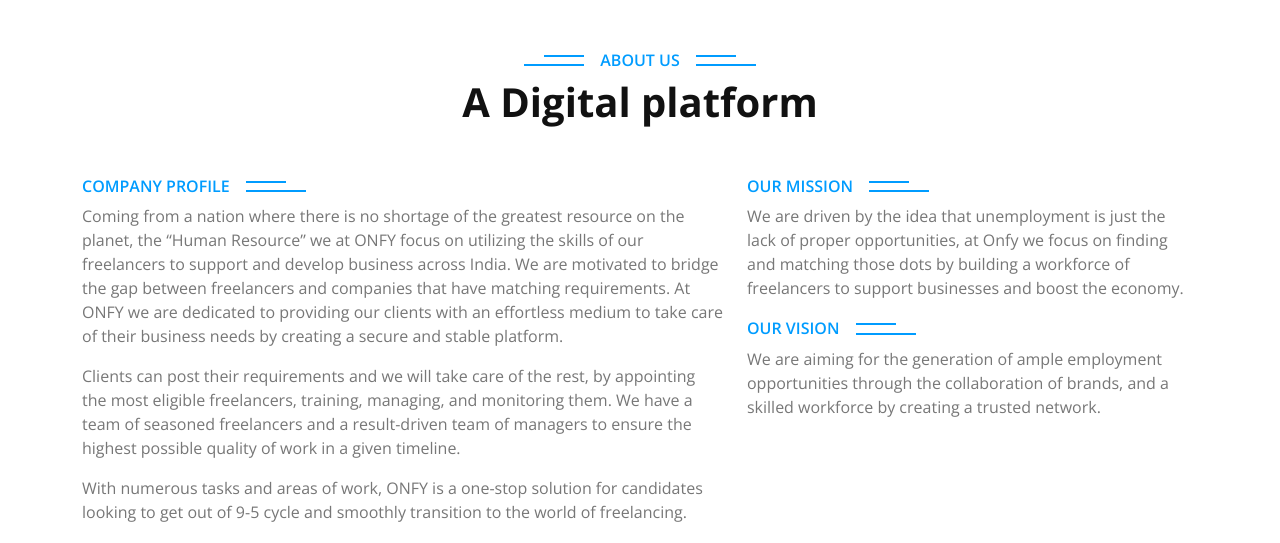
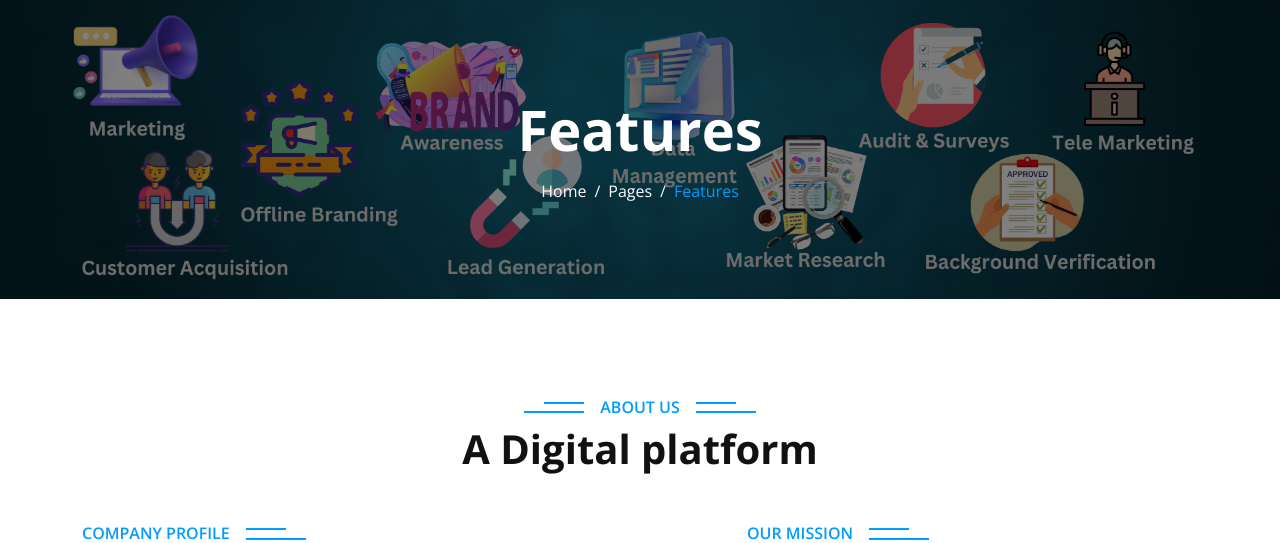
Before and after one commit to er-anupam-kumar/onfy-web, a PHP site: page /about.php in a window 1280 px wide. Shown: the part 160-703 px from the top of the page. Run offline with PHP 8.4, Linux system fonts and the light colour scheme; some libraries are stand-ins or nearby versions.

Commit message:
Edit banner on About page

```diff
--- a/about.php
+++ b/about.php
@@ -1,5 +1,20 @@
 <?php require("header.php"); ?>
 
+
+ <!-- Page Header Start -->
+ <div class="container-fluid page-header py-5 mb-5 wow fadeIn" data-wow-delay="0.1s">
+        <div class="container text-center py-5">
+            <h1 class="display-4 text-white animated slideInDown mb-3">Features</h1>
+            <nav aria-label="breadcrumb animated slideInDown">
+                <ol class="breadcrumb justify-content-center mb-0">
+                    <li class="breadcrumb-item"><a class="text-white" href="#">Home</a></li>
+                    <li class="breadcrumb-item"><a class="text-white" href="#">Pages</a></li>
+                    <li class="breadcrumb-item text-primary active" aria-current="page">Features</li>
+                </ol>
+            </nav>
+        </div>
+    </div>
+    <!-- Page Header End -->
 
 
 
```
